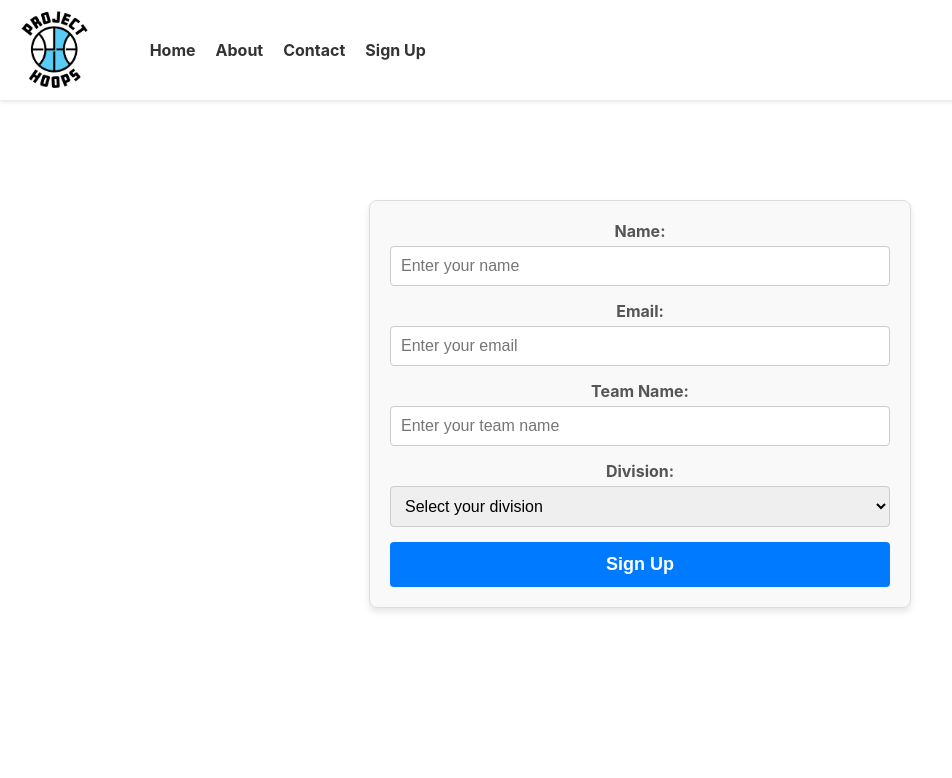
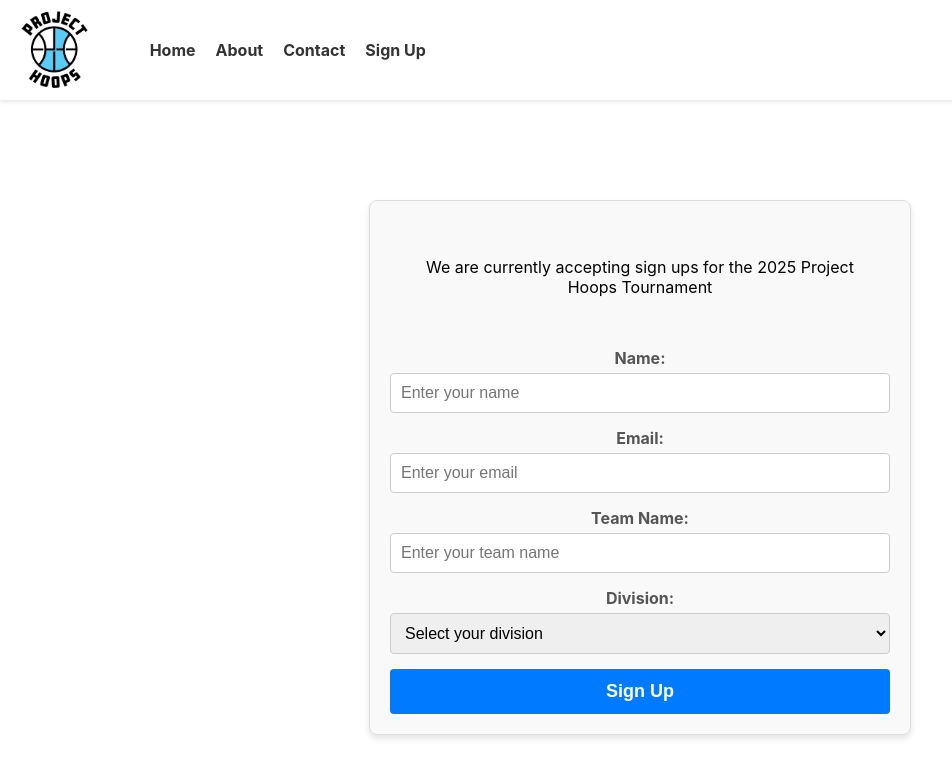
Before and after one commit to sathviknookala/Project-Hoops-Website, a React (Create React App) app: page /signup in a window 1280 px wide. Shown: the top 778 px of the page, without its empty margins (0-952 px from the left). Built offline with nearby package versions, Linux system fonts and the light colour scheme.

Commit message:
Update SignUpForm.js

```diff
--- a/src/SignUpForm.js
+++ b/src/SignUpForm.js
@@ -19,7 +19,7 @@ const SignUpForm = () => {
 
     try {
       const response = await fetch(
-        "GOOGLE_APPS_SCRIPT_WEB_APP_URL",
+        "https://script.google.com/macros/s/AKfycbwfpE_EjcNgNcVZpG_tbMsyHidvqtt2o3zlQ46n6_FT_QaOhjZ69bL5264Rd3spqH2DVQ/exec",
         {
           method: "POST",
           headers: {
@@ -29,10 +29,13 @@ const SignUpForm = () => {
         }
       );
 
+      console.log(response);
       if (response.ok) {
-        alert("Your Sign Up has been recorded!");
+        alert("Your sign up has been recorded!");
         setFormData({ name: "", email: "", team: "", division: "" });
       } else {
+        const errorText = await response.text();
+        console.log("Error details:", errorText);
         alert("Failed to submit. Please try again.");
       }
     } catch (error) {
@@ -43,6 +46,9 @@ const SignUpForm = () => {
 
   return (
     <form className="signup-form" onSubmit={handleSubmit}>
+      <p style={{ textAlign: "center", padding: "20px" }}>
+        We are currently accepting sign ups for the 2025 Project Hoops Tournament
+      </p>
       <label>
         Name:
         <input
@@ -91,7 +97,6 @@ const SignUpForm = () => {
           <option value="Division II (Recreational)">Division II (Recreational)</option>
         </select>
       </label>
-
       <button type="submit">Sign Up</button>
     </form>
   );
```
